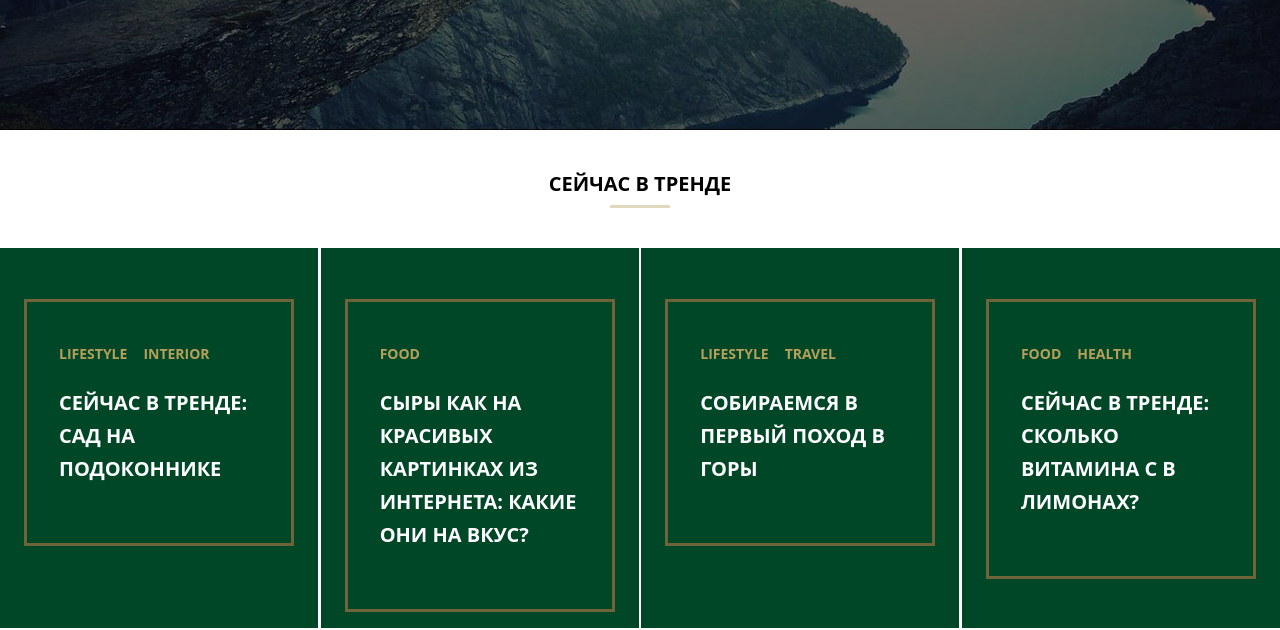
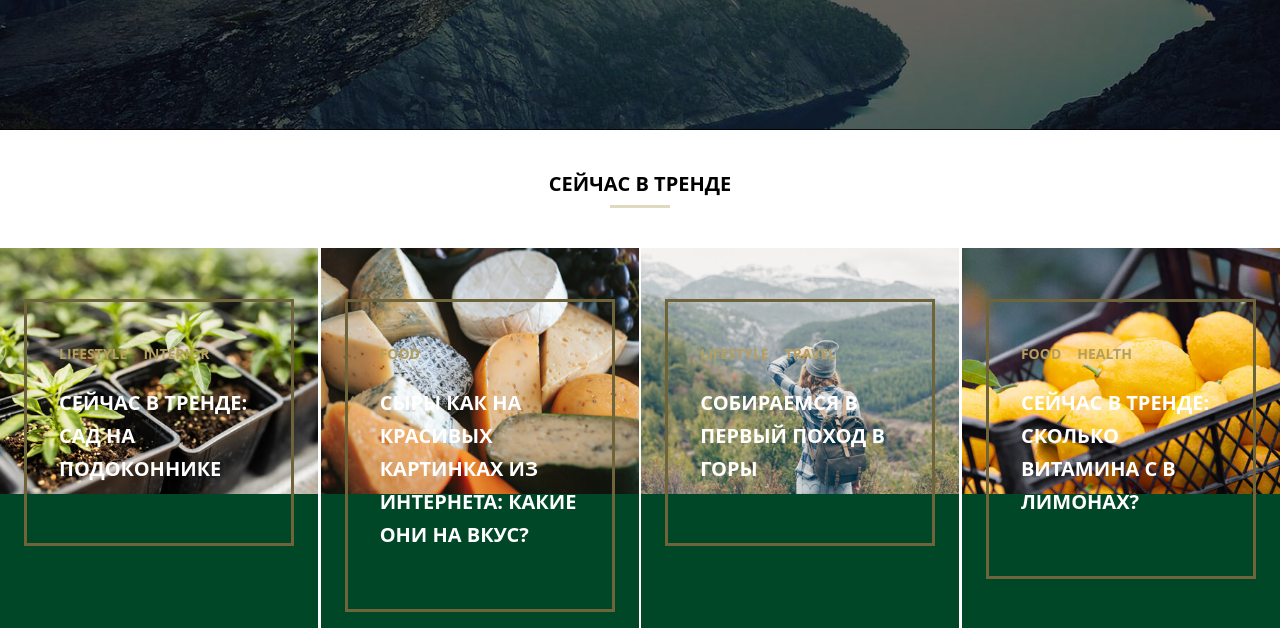
Before and after one commit to noNessy/Diploma, a plain HTML site: page index.html in a window 1280 px wide. Shown: the part 338-968 px from the top of the page. Drawn offline with Linux system fonts and the light colour scheme; the site is published under a folder, as on GitHub Pages, so addresses that start at the root find nothing.

Commit message:
исправлены картинки в  trend-topic

```diff
--- a/css/style.css
+++ b/css/style.css
@@ -114,26 +114,26 @@ h1 {
 
 .card1{
 
-    background-image: url(/images/trend1.jpg);
+    background-image: url(../images/trend1.jpg);
     background-repeat: no-repeat;
     background-color:#004727;
     background-size: 100%;
 
 }
 .card2{
-    background-image: url(/images/trend2.jpg);
+    background-image: url(../images/trend2.jpg);
     background-repeat: no-repeat;
     background-color:#004727;
     background-size: 100%;
 }
 .card3{
-    background-image: url(/images/trend3.jpg);
+    background-image: url(../images/trend3.jpg);
     background-repeat: no-repeat;
     background-color:#004727;
     background-size: 100%;
 }
 .card4{
-    background-image: url(/images/trend4.jpg);
+    background-image: url(../images/trend4.jpg);
     background-repeat: no-repeat;
     background-color:#004727;
     background-size: 100%;
```
